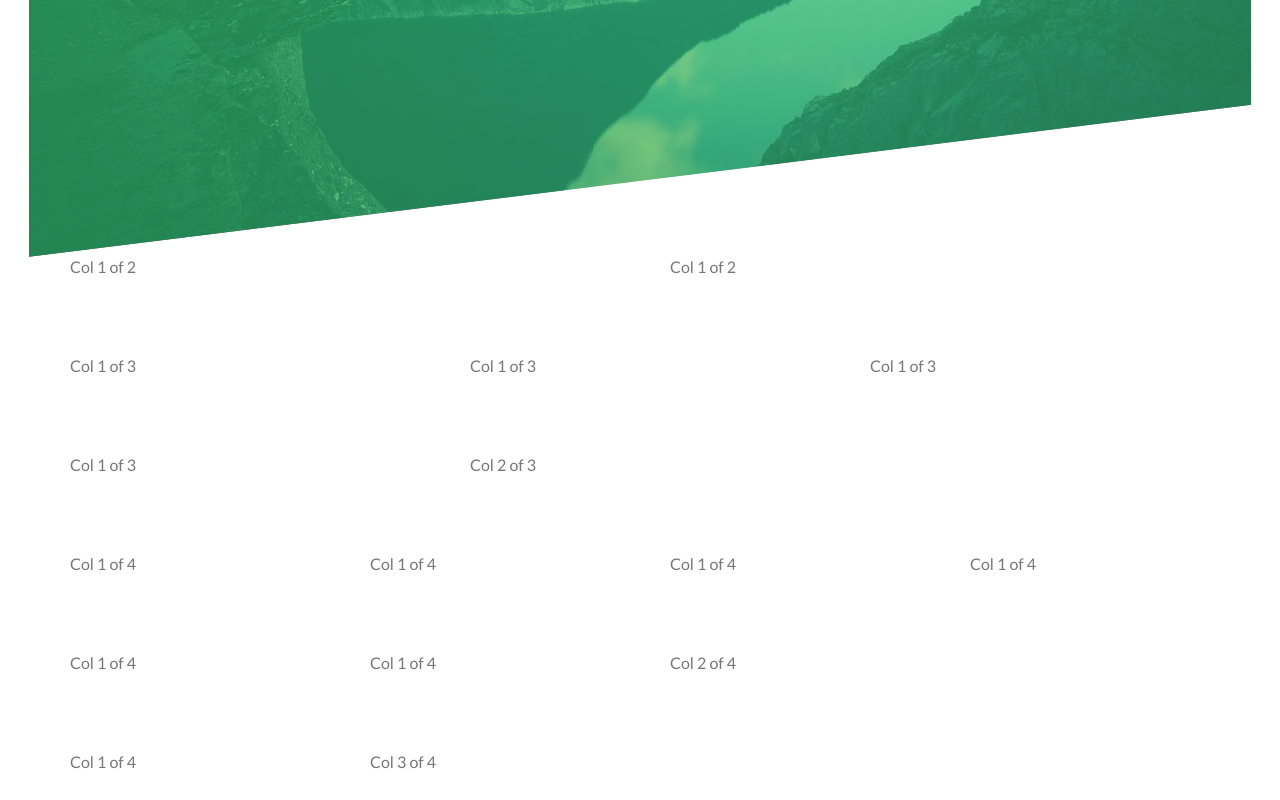
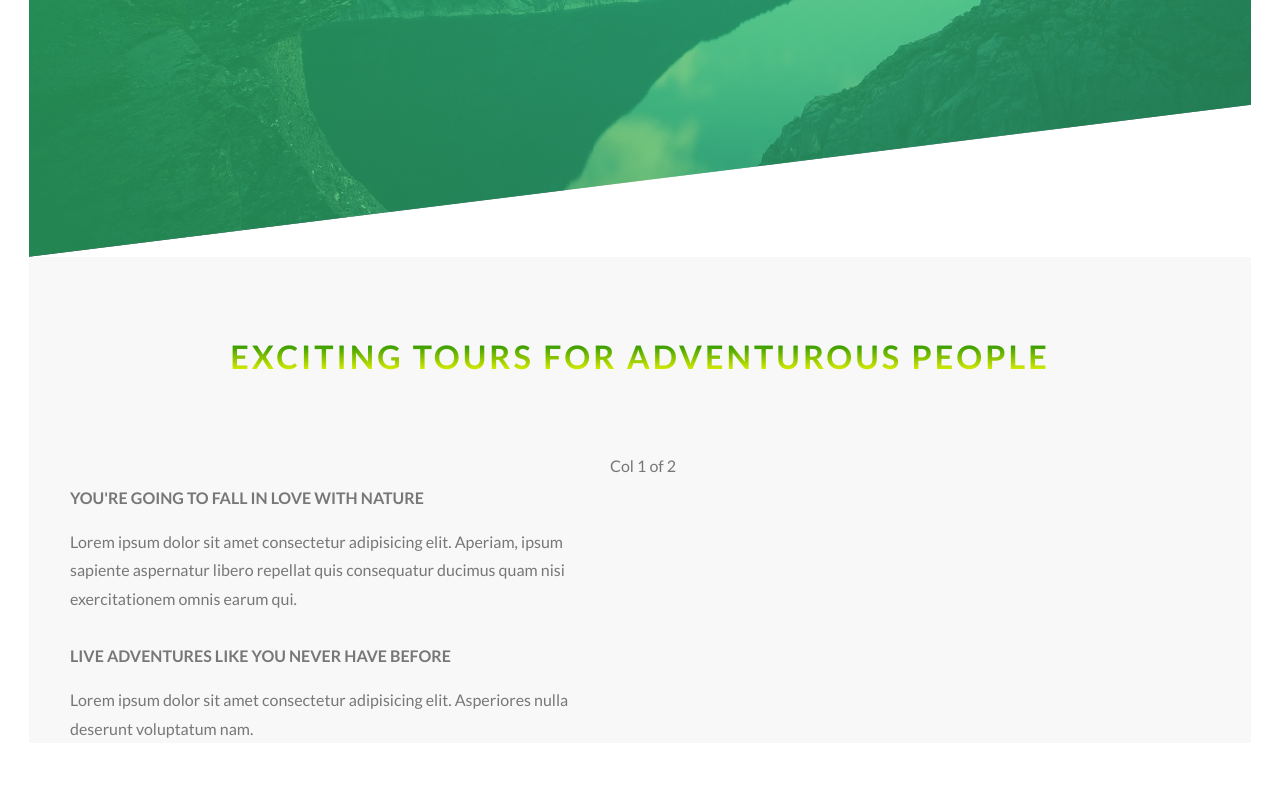
Before and after one commit to cnerylozada/theNatoursProject, a plain HTML site: page index.html in a window 1280 px wide. Shown: the part 532-1332 px from the top of the page. After the commit the page ends 1304 px from the top, so only its background shows below. Drawn offline with Linux system fonts and the light colour scheme.

Commit message:
feat: textContent, titleContent and titleSection components were created

```diff
--- a/css/commons/abstracts/_variables.scss
+++ b/css/commons/abstracts/_variables.scss
@@ -2,6 +2,7 @@
 $green : #2ecc71;
 $green-dark-gradient: #249b56ea;
 $green-light-gradient: #2ecc708c;
+$section-background-color: rgba(231, 231, 231, 0.3);
 $black: #777;
 
 // GRID
--- a/css/commons/components/_index.scss
+++ b/css/commons/components/_index.scss
@@ -1,2 +1,5 @@
 @import './button';
 @import './heading';
+@import './titleSection';
+@import './titleContent';
+@import './textContent';
--- /dev/null
+++ b/css/commons/components/_textContent.scss
@@ -0,0 +1,4 @@
+.textContent {
+    font-size: 1rem;
+    line-height: 1.8rem;
+}
--- /dev/null
+++ b/css/commons/components/_titleContent.scss
@@ -0,0 +1,6 @@
+.titleContent {
+    text-transform: uppercase;
+    font-size: 1rem;
+    margin-top: 2rem;
+    margin-bottom: 1.3rem;
+}
--- /dev/null
+++ b/css/commons/components/_titleSection.scss
@@ -0,0 +1,15 @@
+.titleSection {
+    text-align: center;
+    font-size: 1.35rem;
+    text-transform: uppercase;
+    letter-spacing: 3px;
+
+    &--natourTheme {
+        background: -webkit-linear-gradient(green, yellow);
+        -webkit-background-clip: text;
+        -webkit-text-fill-color: transparent;
+    }
+    &--seaTheme {
+        color: red
+    }
+}
--- /dev/null
+++ b/css/commons/layouts/_about.scss
@@ -0,0 +1,16 @@
+.about {
+  padding-top: 5rem;
+  background-color: $section-background-color;
+  // clip-path: polygon(0 0, 100% 0, 100% 80%, 0 100%);
+
+  &__title {
+    margin-bottom: 5rem;
+  }
+
+  &__contentLeft {
+  }
+
+  &__contentRight {
+
+  }
+}
--- a/css/commons/layouts/_grid.scss
+++ b/css/commons/layouts/_grid.scss
@@ -1,12 +1,11 @@
 .row {
     max-width: $grid-width;
     margin: 0 auto;
+    display: flex;
 
     &:not(:last-of-type) {
         margin-bottom: $gutter-vertical;
     }
-
-    display: flex;
 
     [class^="col-"] {
         &:not(:last-of-type) {
--- a/css/commons/layouts/_index.scss
+++ b/css/commons/layouts/_index.scss
@@ -1,2 +1,3 @@
 @import './grid';
 @import './header';
+@import './about';
--- a/index.html
+++ b/index.html
@@ -21,65 +21,28 @@
     </button>
   </section>
 
-  <section class="grid-test">
-    <div class="row">
-      <div class="col-1-of-2">
-        Col 1 of 2
-      </div>
-      <div class="col-1-of-2">
-        Col 1 of 2
+  <section class="about">
+    <div class="about__title">
+      <div class="titleSection">
+        <h1 class="titleSection--natourTheme">
+          Exciting tours for adventurous people
+        </h1>
       </div>
     </div>
     <div class="row">
-      <div class="col-1-of-3">
-        Col 1 of 3
+      <div class="about__contentLeft col-1-of-2">
+        <h3 class="titleContent">You're going to fall in love with nature</h3>
+        <p class="textContent">
+          Lorem ipsum dolor sit amet consectetur adipisicing elit. Aperiam, ipsum sapiente aspernatur libero repellat quis consequatur
+          ducimus quam nisi exercitationem omnis earum qui.
+        </p>
+        <h3 class="titleContent">Live adventures like you never have before</h3>
+        <p class="textContent">
+          Lorem ipsum dolor sit amet consectetur adipisicing elit. Asperiores nulla deserunt voluptatum nam.
+        </p>
       </div>
-      <div class="col-1-of-3">
-        Col 1 of 3
-      </div>
-      <div class="col-1-of-3">
-        Col 1 of 3
-      </div>
-    </div>
-    <div class="row">
-      <div class="col-1-of-3">
-        Col 1 of 3
-      </div>
-      <div class="col-2-of-3">
-        Col 2 of 3
-      </div>
-    </div>
-    <div class="row">
-      <div class="col-1-of-4">
-        Col 1 of 4
-      </div>
-      <div class="col-1-of-4">
-        Col 1 of 4
-      </div>
-      <div class="col-1-of-4">
-        Col 1 of 4
-      </div>
-      <div class="col-1-of-4">
-        Col 1 of 4
-      </div>
-    </div>
-    <div class="row">
-      <div class="col-1-of-4">
-        Col 1 of 4
-      </div>
-      <div class="col-1-of-4">
-        Col 1 of 4
-      </div>
-      <div class="col-2-of-4">
-        Col 2 of 4
-      </div>
-    </div>
-    <div class="row">
-      <div class="col-1-of-4">
-        Col 1 of 4
-      </div>
-      <div class="col-3-of-4">
-        Col 3 of 4
+      <div class="about__contentRight col-1-of-2">
+        Col 1 of 2
       </div>
     </div>
   </section>
```
Also changed, not shown: css/style.css, 1 other file.
